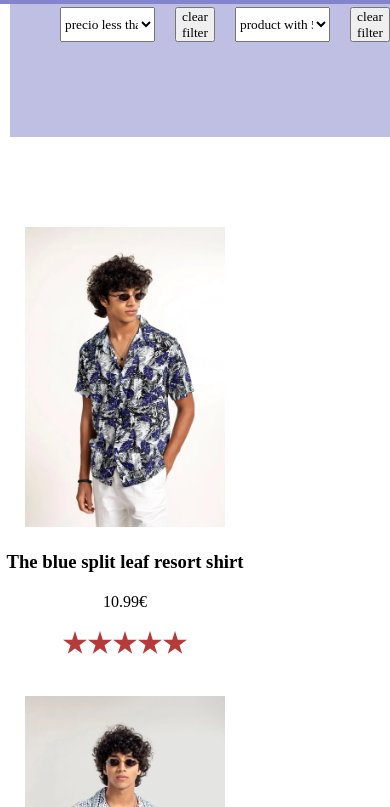
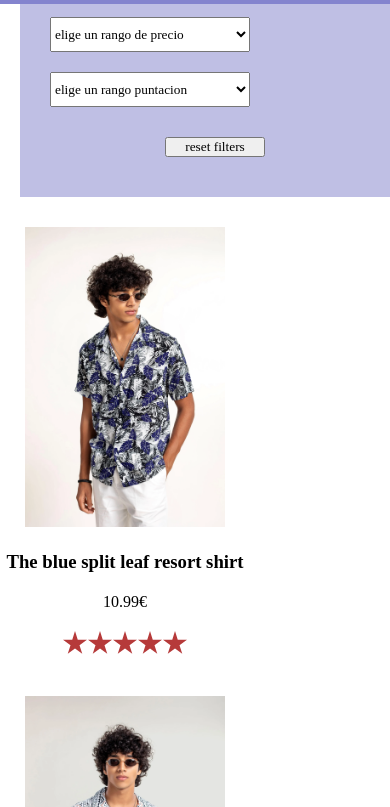
Before and after one commit to jisnadavis/proyecto2, a website built with Vite: page index.html in a window 390 px wide. Shown: the part 123-930 px from the top of the page. Built offline with nearby package versions, Linux system fonts and the light colour scheme.

Commit message:
onefilter

```diff
--- a/main.js
+++ b/main.js
@@ -169,7 +169,7 @@ const filtrarstar = () => {
       starless3.push(product)
     }
     const create5 = () => {
-      if (PRICE == 5) {
+      if (STARS == 5) {
         printproducts(star5)
       }
     }
@@ -227,41 +227,63 @@ maindiv.appendChild(aside)
 //putting selector on the leftside
 const divfilter = document.createElement('div')
 divfilter.className = 'mainfilter'
-const createfilter = (options) => {
-  const selector = document.createElement('select')
+//creating the selector for price
+const selectorprice = document.createElement('select')
 
-  const tittleh2 = document.createElement('option')
+const maintitle = document.createElement('Option')
+maintitle.textContent = 'elige un rango de precio'
+maintitle.disabled = true
+selectorprice.appendChild(maintitle)
+pricelist.forEach((pricevalue) => {
+  const optionprice = document.createElement('option')
+  optionprice.textContent = pricevalue.description
+  optionprice.value = pricevalue.value
+  selectorprice.selectedIndex = 0
+  selectorprice.appendChild(optionprice)
+})
+selectorprice.addEventListener('change', (e) => {
+  PRICE = e.target.value
+  filtrarprecio()
+  selectorstar.disabled = true
+})
+//filter for star
+const selectorstar = document.createElement('select')
 
-  tittleh2.textContent = 'search for item'
-  tittleh2.disabled = true
-  selector.appendChild(tittleh2)
+const maintitle1 = document.createElement('Option')
+maintitle1.textContent = 'elige un rango puntacion'
+maintitle1.disabled = true
+selectorstar.appendChild(maintitle1)
+ratingproduct.forEach((rate) => {
+  const optionrate = document.createElement('option')
+  optionrate.textContent = rate.description
+  optionrate.value = rate.value
+  selectorstar.selectedIndex = 0
+  selectorstar.appendChild(optionrate)
+})
+selectorstar.addEventListener('change', (e) => {
+  STARS = e.target.value
+  filtrarstar()
 
-  divfilter.appendChild(selector)
-  options.forEach((option) => {
-    const optionvalues = document.createElement('option')
-    optionvalues.textContent = option.description
-    optionvalues.value = option.value
-    selector.appendChild(optionvalues)
-  })
+  selectorprice.disabled = true
+})
+//resetbutton
+const filterdiv = document.createElement('div')
+filterdiv.className = 'reset'
+const resetbutton = document.createElement('button')
+resetbutton.textContent = 'reset filters'
+resetbutton.addEventListener('click', () => {
+  selectorprice.selectedIndex = 0
+  selectorstar.selectedIndex = 0
+  printproducts(products)
+  selectorprice.disabled = false
+  selectorstar.disabled = false
+})
 
-  selector.addEventListener('change', (e) => {
-    PRICE = e.target.value
-    STARS = e.target.value
-    filtrarprecio()
-    filtrarstar()
-  })
-
-  const clearbutton = document.createElement('button')
-  clearbutton.textContent = 'clear filter'
-  divfilter.appendChild(clearbutton)
-  clearbutton.addEventListener('click', () => {
-    printproducts(products)
-    selector.selectedIndex = 0
-  })
-}
+divfilter.appendChild(selectorprice)
+divfilter.appendChild(selectorstar)
 aside.appendChild(divfilter)
-createfilter(pricelist)
-createfilter(ratingproduct)
+aside.appendChild(filterdiv)
+filterdiv.appendChild(resetbutton)
 
 //creating products on the rightside
 const productscontainer = document.createElement('div')
--- a/style.css
+++ b/style.css
@@ -46,6 +46,7 @@ a{
 .menu img{
   width:50px;
   height: 50px;
+  object-fit: fill;
 }
 header{
   display:flex;
@@ -143,13 +144,28 @@ header{
 .fill{
   background-color: rgb(182, 58, 58);
 }
+.side_filter{
+  display:flex;
+  height: 100svh;
+  flex-direction: column;
+  justify-content: space-evenly;
+  align-items: center;
+  align-content: center;
+}
 .mainfilter{
   display: flex;
   padding: var(--ppk-padding-l);
   flex-direction: column;
-  gap: var(--ppk-gap-l);
-  justify-content: space-around;
-  height: 100svh;
+  gap: 100px;
+ height:200px
+
+}
+.reset{
+  display:flex;
+
+}
+.reset >button{
+  width: 100px !important;
 }
 /*responsive*/
 @media(max-width:1200px){
@@ -163,6 +179,8 @@ header{
   }
   .menu{
     display: block;
+    height: 50px;
+    width:50px;
   }
   .menu_vertical{
     display:flex;
@@ -180,18 +198,18 @@ header{
 @media(max-width:980px){
   .side_filter{
     width:100svw;
-    height:150px;
+    height:200px;
     background-color: rgb(191, 191, 228);
 
-  margin: var(--ppk-margin-s);
-
+   align-items: center;
+   align-content: center;
    position: absolute;
    top:100px;
 
 }
 .mainfilter{
   display: flex;
-  flex-direction: row;
+  flex-direction: column;
   padding: var(--ppk-padding-l);
   gap: var(--ppk-gap-s);
   position: absolute;
@@ -200,10 +218,14 @@ header{
   height:150px
 
 }
-.mainfilter >select,button{
-  width:95px;
+.mainfilter >select{
+  width:200px;
   height: 35px;
 
+}
+.reset>button{
+  position: relative;
+  top:50px;
 }
 .productscontiner{
   display:flex;
```
